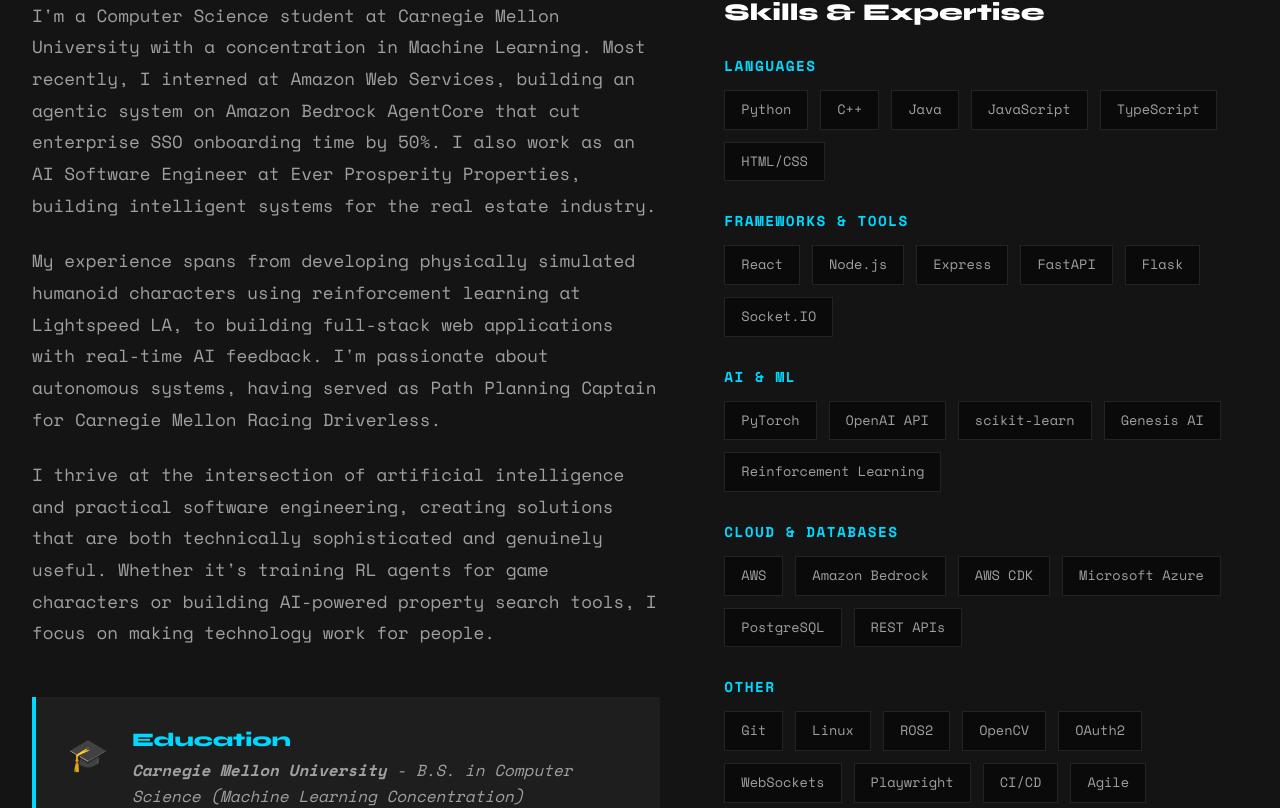
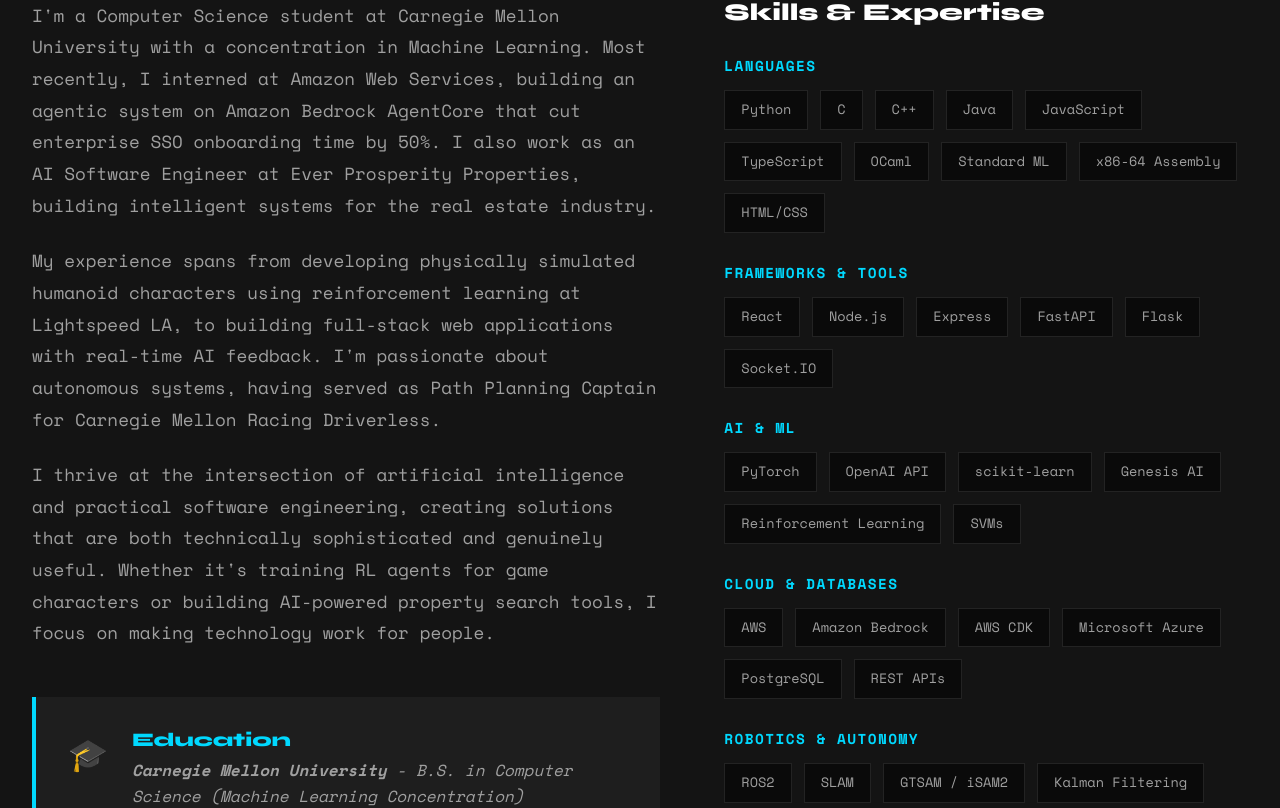
Before and after one commit to RichardZhang06/RichardZhang06.github.io, a React (Vite) app: page / in a window 1280 px wide. Shown: the part 1455-2263 px from the top of the page. Built offline with nearby package versions, Linux system fonts and the light colour scheme; the HTML template or start-up script is replaced by a standard one.

Commit message:
logo update + skills update

```diff
--- a/src/sections/About.jsx
+++ b/src/sections/About.jsx
@@ -23,11 +23,12 @@
   }, []);
 
   const skills = [
-    { category: 'Languages', items: ['Python', 'C++', 'Java', 'JavaScript', 'TypeScript', 'HTML/CSS'] },
+    { category: 'Languages', items: ['Python', 'C', 'C++', 'Java', 'JavaScript', 'TypeScript', 'OCaml', 'Standard ML', 'x86-64 Assembly', 'HTML/CSS'] },
     { category: 'Frameworks & Tools', items: ['React', 'Node.js', 'Express', 'FastAPI', 'Flask', 'Socket.IO'] },
-    { category: 'AI & ML', items: ['PyTorch', 'OpenAI API', 'scikit-learn', 'Genesis AI', 'Reinforcement Learning'] },
+    { category: 'AI & ML', items: ['PyTorch', 'OpenAI API', 'scikit-learn', 'Genesis AI', 'Reinforcement Learning', 'SVMs'] },
     { category: 'Cloud & Databases', items: ['AWS', 'Amazon Bedrock', 'AWS CDK', 'Microsoft Azure', 'PostgreSQL', 'REST APIs'] },
-    { category: 'Other', items: ['Git', 'Linux', 'ROS2', 'OpenCV', 'OAuth2', 'WebSockets', 'Playwright', 'CI/CD', 'Agile'] }
+    { category: 'Robotics & Autonomy', items: ['ROS2', 'SLAM', 'GTSAM / iSAM2', 'Kalman Filtering', 'Path Planning', 'OpenCV', 'Eigen'] },
+    { category: 'Other', items: ['Git', 'Linux', 'GDB', 'OAuth2', 'WebSockets', 'Playwright', 'CI/CD', 'Agile'] }
   ];
 
   return (
--- a/src/sections/Contact.css
+++ b/src/sections/Contact.css
@@ -123,7 +123,15 @@
 }
 
 .social-icon {
-  font-size: 1.5rem;
+  display: inline-flex;
+  width: 1.5rem;
+  height: 1.5rem;
+  color: var(--text-primary);
+}
+
+.social-icon svg {
+  width: 100%;
+  height: 100%;
 }
 
 .social-name {
--- a/src/sections/Contact.jsx
+++ b/src/sections/Contact.jsx
@@ -1,5 +1,17 @@
 import { useState, useEffect, useRef } from 'react';
 import './Contact.css';
+
+const LinkedInIcon = () => (
+  <svg viewBox="0 0 24 24" fill="currentColor" aria-hidden="true">
+    <path d="M20.447 20.452h-3.554v-5.569c0-1.328-.027-3.037-1.852-3.037-1.853 0-2.136 1.445-2.136 2.939v5.667H9.351V9h3.414v1.561h.046c.477-.9 1.637-1.85 3.37-1.85 3.601 0 4.267 2.37 4.267 5.455v6.286zM5.337 7.433c-1.144 0-2.063-.926-2.063-2.065 0-1.138.92-2.063 2.063-2.063 1.14 0 2.064.925 2.064 2.063 0 1.139-.925 2.065-2.064 2.065zm1.782 13.019H3.555V9h3.564v11.452zM22.225 0H1.771C.792 0 0 .774 0 1.729v20.542C0 23.227.792 24 1.771 24h20.451C23.2 24 24 23.227 24 22.271V1.729C24 .774 23.2 0 22.222 0h.003z" />
+  </svg>
+);
+
+const GitHubIcon = () => (
+  <svg viewBox="0 0 16 16" fill="currentColor" aria-hidden="true">
+    <path d="M8 0C3.58 0 0 3.58 0 8c0 3.54 2.29 6.53 5.47 7.59.4.07.55-.17.55-.38 0-.19-.01-.82-.01-1.49-2.01.37-2.53-.49-2.69-.94-.09-.23-.48-.94-.82-1.13-.28-.15-.68-.52-.01-.53.63-.01 1.08.58 1.23.82.72 1.21 1.87.87 2.33.66.07-.52.28-.87.51-1.07-1.78-.2-3.64-.89-3.64-3.95 0-.87.31-1.59.82-2.15-.08-.2-.36-1.02.08-2.12 0 0 .67-.21 2.2.82.64-.18 1.32-.27 2-.27.68 0 1.36.09 2 .27 1.53-1.04 2.2-.82 2.2-.82.44 1.1.16 1.92.08 2.12.51.56.82 1.27.82 2.15 0 3.07-1.87 3.75-3.65 3.95.29.25.54.73.54 1.48 0 1.07-.01 1.93-.01 2.2 0 .21.15.46.55.38A8.013 8.013 0 0016 8c0-4.42-3.58-8-8-8z" />
+  </svg>
+);
 
 const Contact = () => {
   const [isVisible, setIsVisible] = useState(false);
@@ -23,8 +35,8 @@
   }, []);
 
   const socialLinks = [
-    { name: 'LinkedIn', url: 'https://www.linkedin.com/in/richard-zhang06/', icon: '💼' },
-    { name: 'GitHub', url: 'https://github.com/RichardZhang06', icon: '💻' }
+    { name: 'LinkedIn', url: 'https://www.linkedin.com/in/richard-zhang06/', icon: <LinkedInIcon /> },
+    { name: 'GitHub', url: 'https://github.com/RichardZhang06', icon: <GitHubIcon /> }
   ];
 
   return (
```
